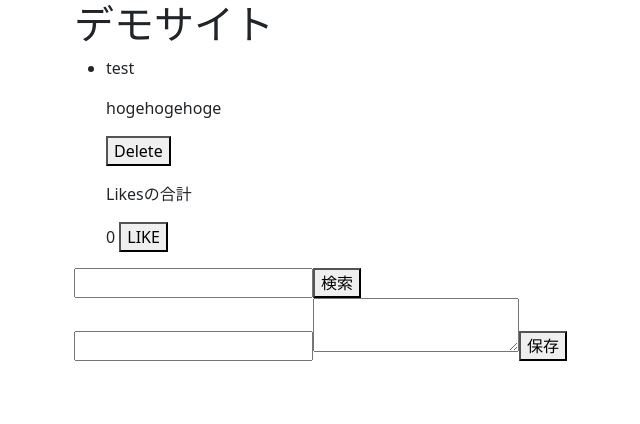
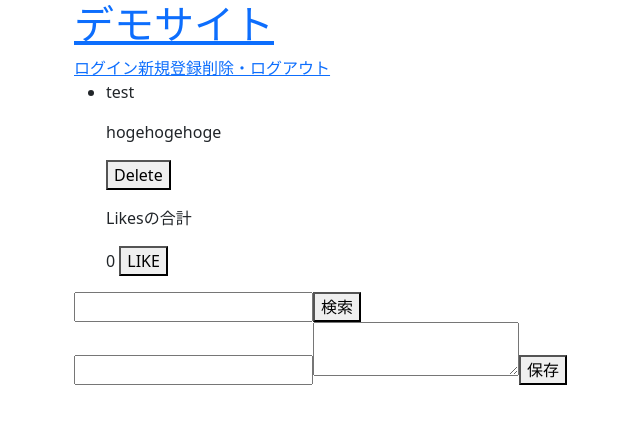
Before and after one commit to takumifujiwaradairy/DemoSiteNuxt2, a Nuxt app in the folder demoapp3/: page / in a window 1280 px wide. Shown: the top 424 px of the page, without its empty margins (8-648 px from the left). Built offline with nearby package versions, Linux system fonts and the light colour scheme; no server answers.

Commit message:
リンクの作成

```diff
--- a/demoapp3/layouts/TheHeader.vue
+++ b/demoapp3/layouts/TheHeader.vue
@@ -1,5 +1,12 @@
 <template>
   <div class="container">
-    <h1>デモサイト</h1>
+    <h1>
+      <nuxt-link to="/">デモサイト</nuxt-link>
+    </h1>
+    <div>
+      <nuxt-link to="/users/login">ログイン</nuxt-link>
+      <nuxt-link to="/users/signup">新規登録</nuxt-link>
+      <nuxt-link to="/users/account">削除・ログアウト</nuxt-link>
+    </div>
   </div>
 </template>
```
Also changed, not shown: demoapp3/pages/users/account/index.vue (added), demoapp3/pages/users/signup/index.vue (added).
